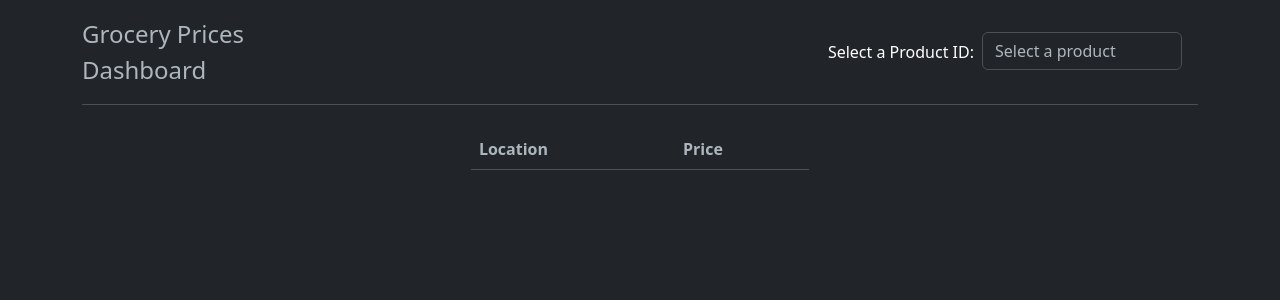
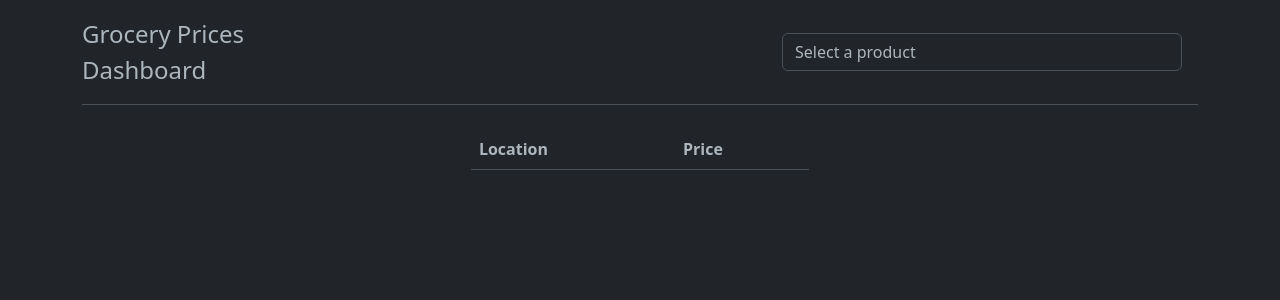
Before and after one commit to brandonliu12/grocery-prices-comparison, a Flask app: page / in a window 1280 px wide. Shown: the top 300 px of the page. Run offline with Flask 3, Linux system fonts and the light colour scheme; lists and menus that the app fills with data are empty; some libraries are stand-ins or nearby versions.

Commit message:
small update

```diff
--- a/Web Design/static/css/style.css
+++ b/Web Design/static/css/style.css
@@ -20,5 +20,5 @@
 }
 
 #product-dropdown {
-    width: 200px;
+    width: 400px;
 }
--- a/Web Design/templates/index.html
+++ b/Web Design/templates/index.html
@@ -23,9 +23,6 @@
           </div>
 
           <ul class="nav col-12 col-md-auto mb-2 justify-content-center mb-md-0">
-            <li>
-                <a href="#" class="nav-link px-2 text-white align-middle">Select a Product ID:</a>
-            </li>
             <li>
                 <form class="w-100 me-3">
                     <select for="product-dropdown" id="product-dropdown" class="form-control">
```
